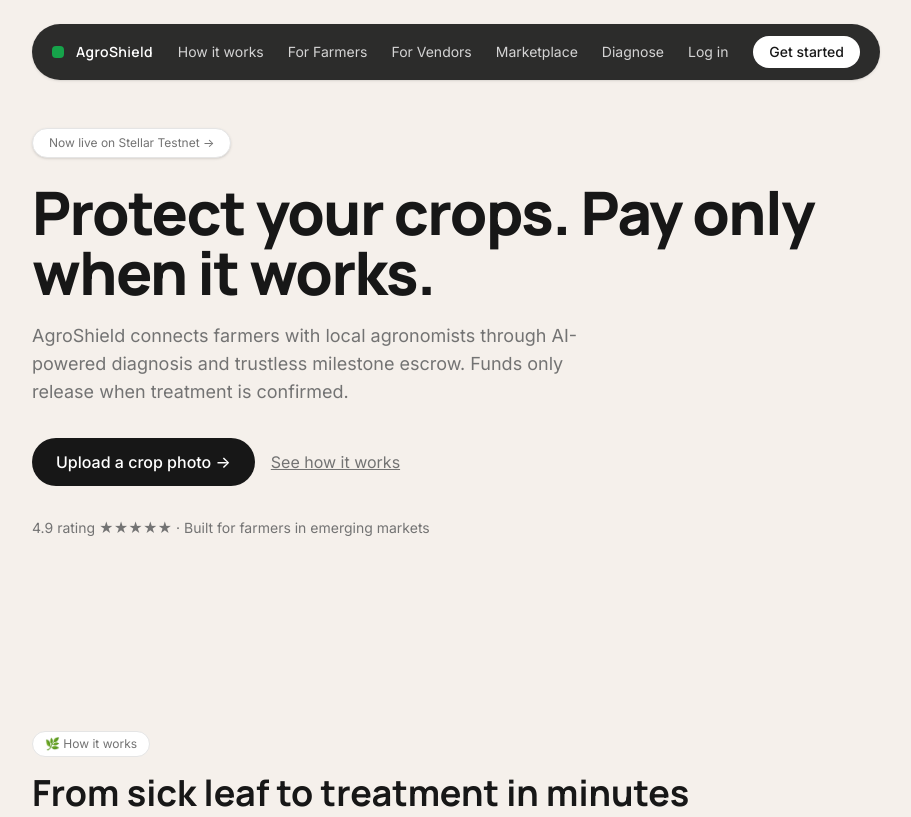
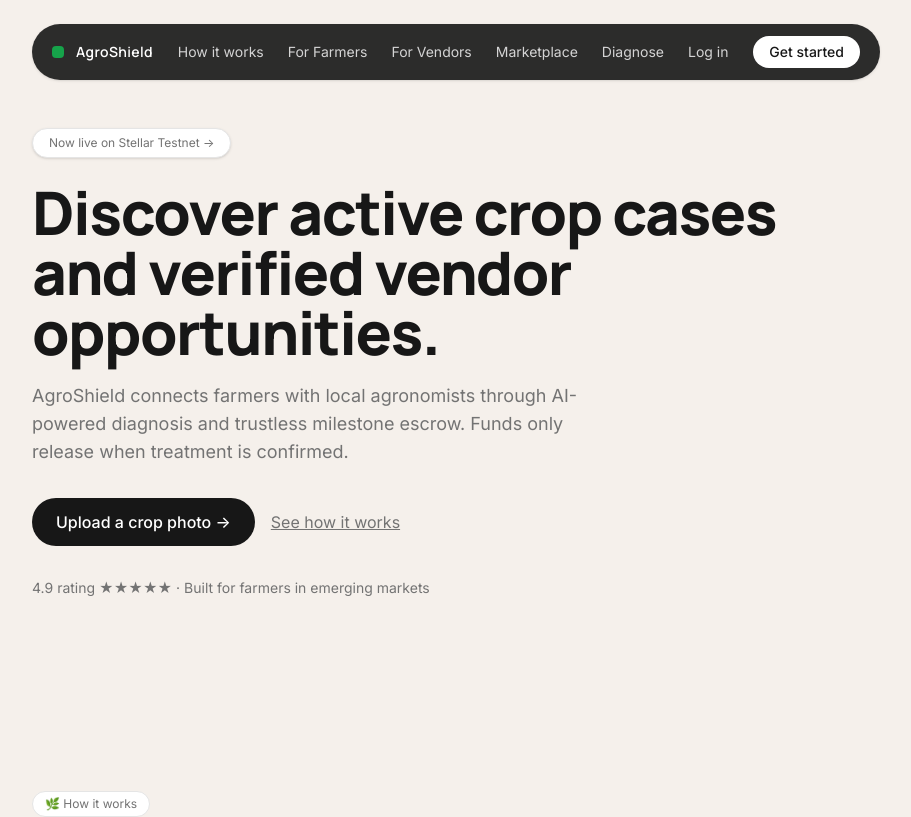
Before and after one commit to temisan0x/Agroshield, a Next.js app: page / in a window 1280 px wide. Shown: the top 817 px of the page, without its empty margins (184-1095 px from the left). Built offline with nearby package versions, Linux system fonts and the light colour scheme.

Commit message:
fixed minor inconsistencies

```diff
--- a/app/globals.css
+++ b/app/globals.css
@@ -2,7 +2,7 @@
 @import "tailwindcss";
 
 :root {
-  --background: #ffffff;
+  --background: #f5f0eb;
   --foreground: #171717;
   --font-inter: "Inter", system-ui, -apple-system, "Segoe UI", sans-serif;
   --font-manrope: "Manrope", system-ui, -apple-system, "Segoe UI", sans-serif;
@@ -15,13 +15,6 @@
   --font-mono: var(--font-manrope);
 }
 
-@media (prefers-color-scheme: dark) {
-  :root {
-    --background: #0a0a0a;
-    --foreground: #ededed;
-  }
-}
-
 body {
   background: var(--background);
   color: var(--foreground);
--- a/app/marketplace/loading.tsx
+++ b/app/marketplace/loading.tsx
@@ -1,5 +1,9 @@
+import Nav from "@/components/Nav";
+
 export default function MarketplaceLoading() {
   return (
+    <div className="min-h-screen bg-[#f5f0eb]">
+      <Nav />
       <main className="pt-28 pb-24">
         <div className="mx-auto max-w-6xl px-6">
           <div className="overflow-hidden rounded-[32px] border border-neutral-200 bg-white shadow-[0_30px_80px_-60px_rgba(0,0,0,0.5)]">
@@ -42,5 +46,6 @@
           </div>
         </div>
       </main>
+    </div>
   );
 }
--- a/components/Hero.tsx
+++ b/components/Hero.tsx
@@ -30,7 +30,7 @@
           variants={fadeUp}
           className="mt-6 font-[family-name:var(--font-manrope)] text-5xl font-extrabold tracking-tight text-neutral-900 md:text-6xl"
         >
-          Protect your crops. Pay only when it works.
+          Discover active crop cases and verified vendor opportunities.
         </motion.h1>
         <motion.p
           initial="hidden"
--- a/components/Nav.tsx
+++ b/components/Nav.tsx
@@ -2,7 +2,7 @@
 
 import Link from "next/link";
 import { usePathname } from "next/navigation";
-import { motion } from "motion/react";
+import { memo } from "react";
 import { useAuthStatus, useHydrated } from "@/lib/auth-client";
 
 const fallbackAvatar = (
@@ -19,18 +19,13 @@
   </svg>
 );
 
-export default function Nav() {
+function Nav() {
   const isAuthed = useAuthStatus();
   const hydrated = useHydrated();
   const pathname = usePathname();
 
   return (
-    <motion.nav
-      initial={{ opacity: 0, y: -12 }}
-      animate={{ opacity: 1, y: 0 }}
-      transition={{ duration: 0.5 }}
-      className="fixed top-6 left-0 right-0 z-50"
-    >
+    <nav className="fixed top-6 left-0 right-0 z-50">
       <div className="mx-auto w-full max-w-4xl px-6">
         <div className="flex items-center justify-between rounded-full bg-neutral-900/90 px-5 py-3 text-white shadow-sm backdrop-blur">
           <Link
@@ -95,6 +90,8 @@
           ) : null}
         </div>
       </div>
-    </motion.nav>
+    </nav>
   );
 }
+
+export default memo(Nav);
```
Also changed, not shown: 1 other file (tests, documents, lock files or other folders). Lines whose indentation alone changed are shown as unchanged.
